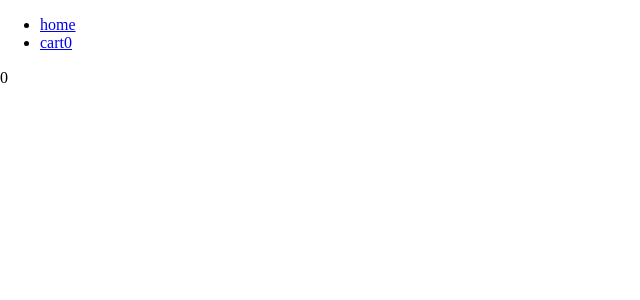
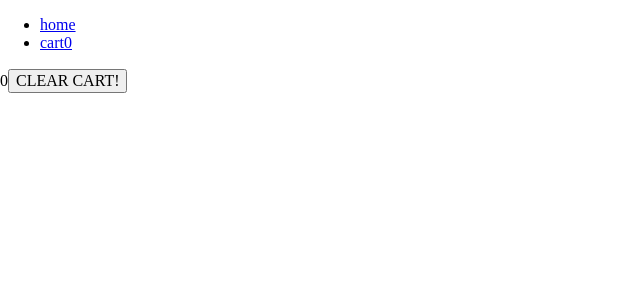
Before and after one commit to shh8te/market, a React app: page /cart in a window 1280 px wide. Shown: the top 300 px of the page, without its empty margins (0-640 px from the left). Built offline with nearby package versions, Linux system fonts and the light colour scheme.

Commit message:
Add clear cart

```diff
--- a/src/components/Cart.js
+++ b/src/components/Cart.js
@@ -1,7 +1,7 @@
 import React from 'react';
 import { getTotalPrice, getCartGoods } from '../selectors';
 import { useSelector, useDispatch } from 'react-redux';
-import { cartDelete } from '../actions';
+import { cartDelete, cartClear } from '../actions';
 
 const Cart = () => {
   const totalPrice = useSelector(getTotalPrice);
@@ -32,6 +32,9 @@ const Cart = () => {
         })}
       </div>
       <span>{totalPrice}</span>
+      <button type="button" onClick={() => dispatch(cartClear())}>
+        CLEAR CART!
+      </button>
     </div>
   );
 };
--- a/src/reducer/cart.js
+++ b/src/reducer/cart.js
@@ -29,6 +29,9 @@ const cart = (state = initialState, action) => {
         ),
       };
     }
+    case CART_CLEAR: {
+      return initialState;
+    }
     default: {
       return state;
     }
```
